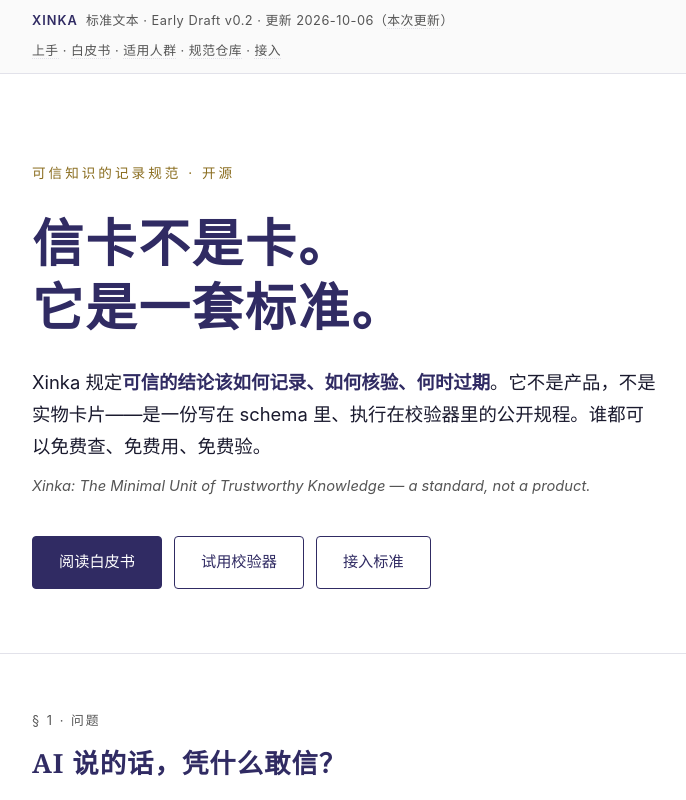
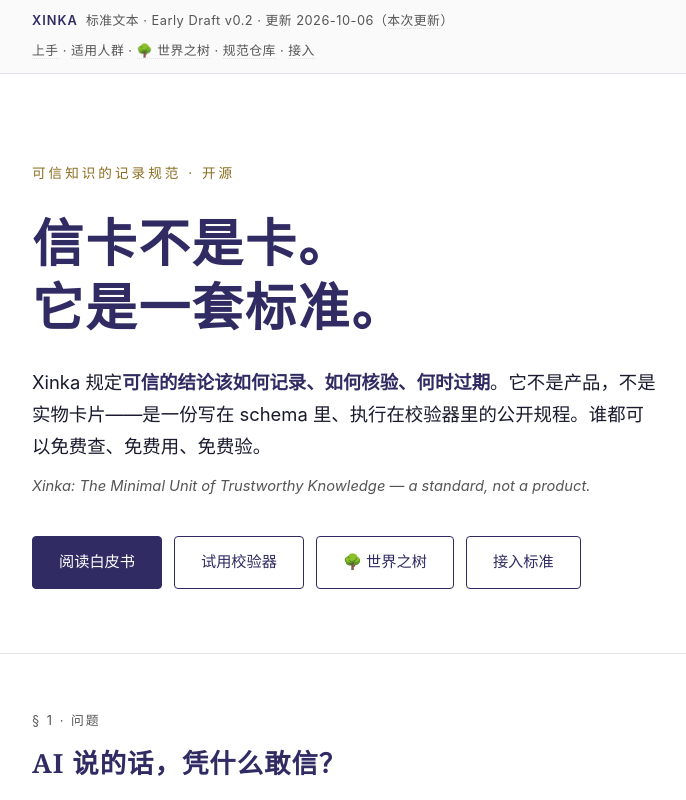
Before and after one commit to renshiliao/xinka, a plain HTML site: page index.html in a window 1280 px wide. Shown: the top 800 px of the page, without its empty margins (272-958 px from the left). Drawn offline with Linux system fonts and the light colour scheme.

Commit message:
feat: 主站 verbar 互链

```diff
--- a/index.html
+++ b/index.html
@@ -98,7 +98,7 @@
 <div class="verbar">
   <div class="wrap">
     <span><b>XINKA</b>&nbsp; 标准文本 · Early Draft v0.2 · 更新 2026-10-06（<a href="/CHANGELOG-20261006.md">本次更新</a>）</span>
-    <span><a href="/start.html">上手</a> · <a href="/whitepaper/">白皮书</a> · <a href="/users.html">适用人群</a> · <a href="https://github.com/renshiliao/xinka">规范仓库</a> · <a href="/integrate.html">接入</a></span>
+    <span><a href="/start.html">上手</a> · <a href="/users.html">适用人群</a> · <a href="/tree.html">🌳 世界之树</a> · <a href="https://github.com/renshiliao/xinka">规范仓库</a> · <a href="/integrate.html">接入</a></span>
   </div>
 </div>
 
@@ -111,6 +111,7 @@
     <div class="hero-btns">
       <a class="btn primary" href="/whitepaper/">阅读白皮书</a>
       <a class="btn ghost" href="/validate.html">试用校验器</a>
+      <a class="btn ghost" href="/tree.html">🌳 世界之树</a>
       <a class="btn ghost" href="/integrate.html">接入标准</a>
     </div>
   </div>
```
Also changed, not shown: start.html (+1 -1 lines), users.html (+1 -1 lines).
